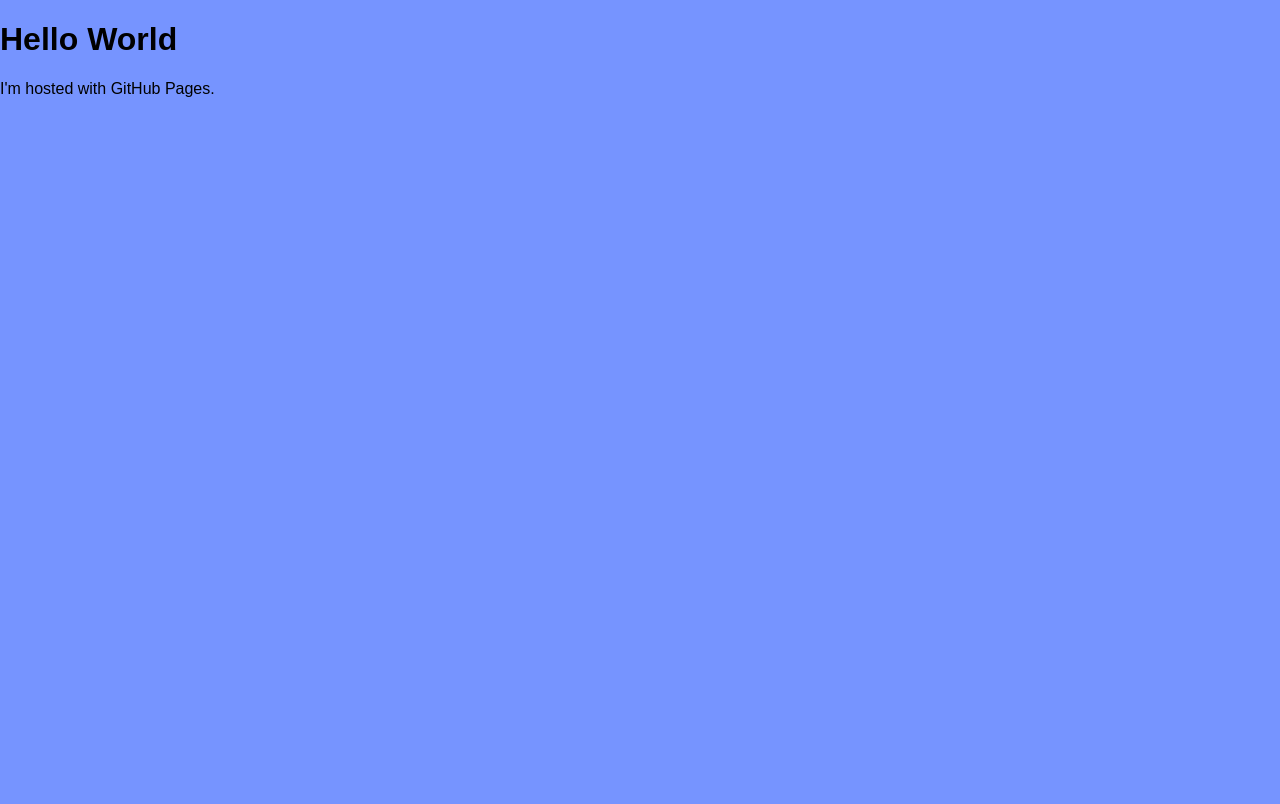
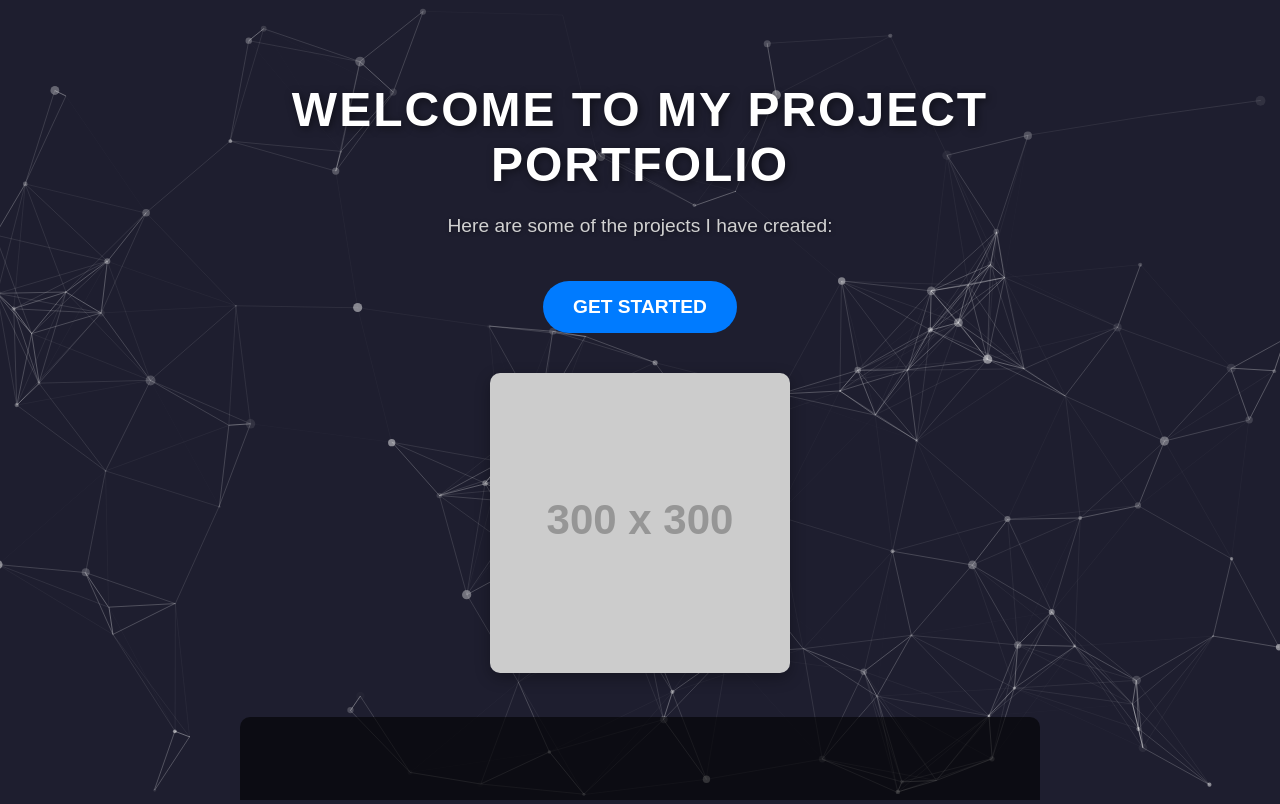
Before and after one commit to UserAFD2/UserAFD2.github.io, a plain HTML site: page index.html in a window 1280 px wide. Drawn offline with nearby package versions, Linux system fonts and the light colour scheme; placeholder pictures from the web are drawn by us.

Commit message:
interactive background

```diff
--- a/index.html
+++ b/index.html
@@ -6,7 +6,28 @@
     <title>Title</title>
 </head>
 <body>
-<h1>Hello World</h1>
-<p>I'm hosted with GitHub Pages.</p>
+<div id="particles-js"></div>
+
+<!-- Main Content -->
+<div class="content">
+    <h1 class="title">Welcome to my project portfolio</h1>
+    <p class="description">Here are some of the projects I have created: </p>
+
+    <!-- Button Section -->
+    <button class="cta-button">Get Started</button>
+
+    <!-- Image Section -->
+    <div class="image-section">
+        <img src="https://via.placeholder.com/300" alt="Placeholder Image" class="image">
+    </div>
+    <div class="info-section">
+        <h2 class="info-title">More About This Page</h2>
+        <p class="info-description">This page demonstrates how to create interactive and dynamic web experiences using CSS and JavaScript.</p>
+    </div>
+
+</div>
+
+<script src="https://cdn.jsdelivr.net/particles.js/2.0.0/particles.min.js"></script>
+<script src="script.js"></script>
 </body>
 </html>
--- /dev/null
+++ b/script.js
@@ -0,0 +1,45 @@
+particlesJS("particles-js", {
+    "particles": {
+        "number": {
+            "value": 100,
+            "density": { "enable": true, "value_area": 800 }
+        },
+        "color": { "value": "#ffffff" },
+        "shape": {
+            "type": "circle",
+            "stroke": { "width": 0, "color": "#000000" },
+        },
+        "opacity": {
+            "value": 0.5,
+            "random": true,
+        },
+        "size": {
+            "value": 5,
+            "random": true,
+        },
+        "line_linked": {
+            "enable": true,
+            "distance": 150,
+            "color": "#ffffff",
+            "opacity": 0.4,
+            "width": 1
+        },
+        "move": {
+            "enable": true,
+            "speed": 2,
+            "random": true,
+        }
+    },
+    "interactivity": {
+        "detect_on": "canvas",
+        "events": {
+            "onhover": { "enable": true, "mode": "grab" },
+            "onclick": { "enable": true, "mode": "push" },
+        },
+        "modes": {
+            "grab": { "distance": 140, "line_linked": { "opacity": 1 } },
+            "push": { "particles_nb": 4 }
+        }
+    },
+    "retina_detect": true
+});
--- a/style.css
+++ b/style.css
@@ -1,6 +1,109 @@
-body {
-    background-color: #7694FFFF;
-    font-family: Arial, sans-serif;
+/* Reset margins and padding */
+body, html {
     margin: 0;
     padding: 0;
+    height: 100%;
+    background-color: #1e1e2f;
+    font-family: 'Arial', sans-serif;
+    color: #fff;
+    overflow: hidden;
 }
+
+/* Set the size and position for the particle canvas */
+#particles-js {
+    position: absolute;
+    width: 100%;
+    height: 100%;
+}
+
+/* Center the main content */
+.content {
+    position: relative;
+    z-index: 1;
+    text-align: center;
+    padding: 50px;
+    max-width: 800px;
+    margin: 0 auto;
+}
+
+/* Title Style */
+.title {
+    font-size: 3rem;
+    font-weight: 700;
+    text-transform: uppercase;
+    color: #ffffff;
+    letter-spacing: 2px;
+    margin-bottom: 20px;
+    text-shadow: 2px 2px 8px rgba(0, 0, 0, 0.5);
+}
+
+/* Description Style */
+.description {
+    font-size: 1.2rem;
+    margin-bottom: 40px;
+    color: #d1d1d1;
+    line-height: 1.5;
+    text-shadow: 1px 1px 4px rgba(0, 0, 0, 0.4);
+}
+
+/* Button Style */
+.cta-button {
+    padding: 15px 30px;
+    font-size: 1.2rem;
+    color: #fff;
+    background-color: #007bff;
+    border: none;
+    border-radius: 30px;
+    cursor: pointer;
+    transition: background-color 0.3s ease, transform 0.3s ease;
+    text-transform: uppercase;
+    font-weight: 600;
+}
+
+.cta-button:hover {
+    background-color: #0056b3;
+    transform: translateY(-5px);
+}
+
+.cta-button:active {
+    background-color: #004085;
+    transform: translateY(0);
+}
+
+/* Image Section */
+.image-section {
+    margin-top: 40px;
+}
+
+.image {
+    width: 100%;
+    max-width: 300px;
+    border-radius: 10px;
+    box-shadow: 0 5px 15px rgba(0, 0, 0, 0.3);
+    transition: transform 0.3s ease;
+}
+
+.image:hover {
+    transform: scale(1.05);
+}
+
+/* Info Section */
+.info-section {
+    padding: 50px;
+    background-color: rgba(0, 0, 0, 0.6);
+    margin-top: 40px;
+    border-radius: 10px;
+}
+
+.info-title {
+    font-size: 2rem;
+    color: #ffffff;
+    margin-bottom: 20px;
+    text-transform: uppercase;
+}
+
+.info-description {
+    font-size: 1.1rem;
+    color: #d1d1d1;
+    line-height: 1.5;
+}
```
